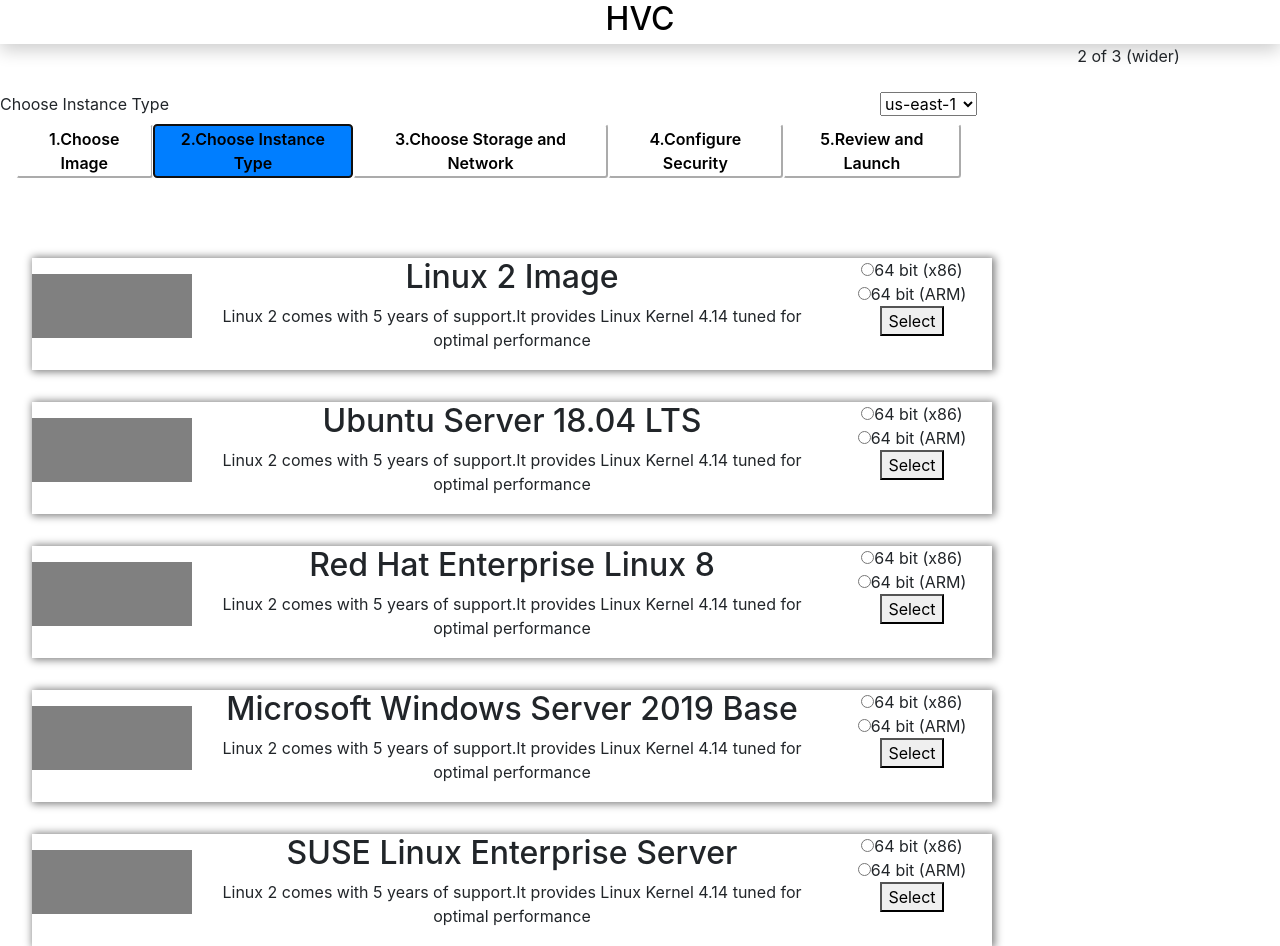
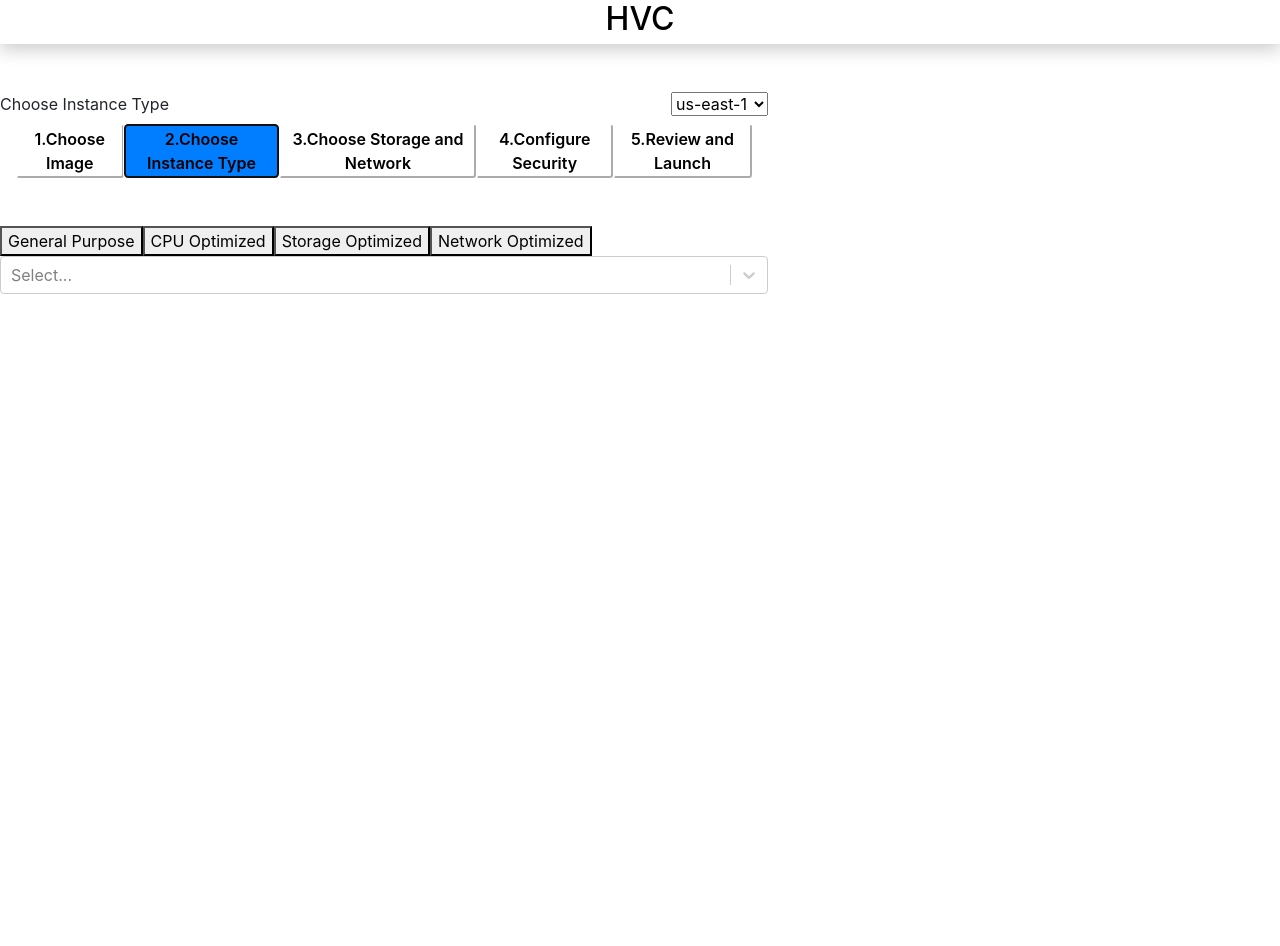
Before and after one commit to hasher-mahanthi/react-final-assigment, a React (Create React App) app: page / in a window 1280 px wide. Both pictures are taken after a click on the button "2.Choose Instance Type". After the commit the page ends 800 px from the top, so only its background shows below. Built offline with nearby package versions, Linux system fonts and the light colour scheme.

Commit message:
added  ChooseInstanceType to the app

```diff
--- a/package.json
+++ b/package.json
@@ -10,9 +10,11 @@
     "@types/node": "^12.19.8",
     "@types/react": "^16.14.2",
     "@types/react-dom": "^16.9.10",
+    "@types/react-select": "^3.0.27",
     "react": "^17.0.1",
     "react-dom": "^17.0.1",
     "react-scripts": "4.0.1",
+    "react-select": "^3.1.1",
     "typescript": "^4.1.2",
     "web-vitals": "^0.2.4"
   },
--- a/src/App.tsx
+++ b/src/App.tsx
@@ -1,12 +1,14 @@
 import React,{useState} from 'react';
 import './App.css';
 import ChooseImage from './Components/chooseImage/ChooseImage';
+import ChooseInstanceType from './Components/chooseInstanceType/ChooseInstanceType';
 
 
 //for the style of grid refer the app which you have made
 function App() {
 
   const[page,setPage]=useState(0);
+  const[selctedLaptop,setSelectedLaptop]=useState('');
 
 
   const setPage1 = () => {
@@ -50,7 +52,10 @@
 }
 
   function getPageContent(){
+    if(page===1 ||page===0 )
     return <ChooseImage />
+    else if(page==2)
+    return  <ChooseInstanceType />
 
   }
   return (
@@ -85,7 +90,7 @@
       {getPageContent()}
       </div>
   <div className="aside">
-      2 of 3 (wider)
+
     </div>
   </div>
   </div>
--- a/src/Components/chooseImage/ImageCard.tsx
+++ b/src/Components/chooseImage/ImageCard.tsx
@@ -1,9 +1,15 @@
-import React from 'react'
+import React,{useState} from 'react'
 import './styles.css';
 function ImageCard(props:any) {
+   const [selectedOption,setSelectedOption]=useState('');
 
     function setCard(){
+        console.log(props);
         return null;
+    }
+    function onSelectingRadioOption(e:any){
+         console.log(e.target.value);
+          setSelectedOption(e.target.value);
     }
 
 
@@ -35,9 +41,9 @@
         <p >{props.description}</p>
         </div>
         <div className='col-2'>
-        <div >
-            <input type="radio"/>64 bit (x86)<br></br>
-            <input type="radio"/>64 bit (ARM)
+        <div onChange={onSelectingRadioOption}>
+            <input type="radio" value='64-bit-(x86)' checked={selectedOption==='64-bit-(x86)'}/>64 bit (x86)<br></br>
+         {(props.id)!=='4'? <><input type="radio" value='64-bit-(ARM)' checked={selectedOption==='64-bit-(ARM)'}/>64 bit (ARM)</> :null}
         </div>
         <div >
          <button  onClick={setCard}>Select</button>
--- /dev/null
+++ b/src/Components/chooseInstanceType/ChooseInstanceType.tsx
@@ -0,0 +1,46 @@
+import React,{useState} from 'react'
+import Select from 'react-select';
+function ChooseInstanceType(props:any) {
+
+    const [cpuCoreOptions,setCpuCoreOptions]=useState([] as any);
+    const generalPurposeOptions=['256MB', '512MB', '1GB', '2GB', '4GB'];
+    const cpuOptimizedOptions=['16GB','32GB','64GB'];
+    const storageOptimizedOptions=['16GB','32GB','64GB'];
+    const networkOptimizedOptions=['256MB','512MB','1GB','2GB','4GB','16GB','32GB','64GB'];
+
+   function setGeneralPurpose(){
+      setCpuCoreOptions(generalPurposeOptions);
+   }
+   function setCpuOptimized(){
+    setCpuCoreOptions(cpuOptimizedOptions);
+   }
+   function setStorageOptimized(){
+       setCpuCoreOptions(storageOptimizedOptions);
+   }
+   function setNetworkOptimized(){ //check the naming concention once
+    setCpuCoreOptions(networkOptimizedOptions);
+   }
+    console.log(cpuCoreOptions);
+    function getSelectMenuOptions(){
+        let selectMenuOptions:any=[];
+        let options=[...cpuCoreOptions];
+        options.map((option)=>{
+          selectMenuOptions.push({value:option,label:option})
+        });
+        return selectMenuOptions;
+    }
+    return (
+        <div>
+            <section className="nav-bar d-flex">
+            <button className="nav-button" onClick={setGeneralPurpose}>General Purpose</button>
+            <button className="nav-button" onClick={setCpuOptimized}>CPU Optimized</button>
+            <button className="nav-button" onClick={setStorageOptimized}>Storage Optimized</button>
+            <button className="nav-button" onClick={setNetworkOptimized}>Network Optimized</button>
+            </section>
+            <Select options={getSelectMenuOptions()}/>
+            {/* <Select options={memoryOptions}/> */}
+        </div>
+    )
+}
+
+export default ChooseInstanceType
```
Also changed, not shown: 2 other files (tests, documents, lock files or other folders).
